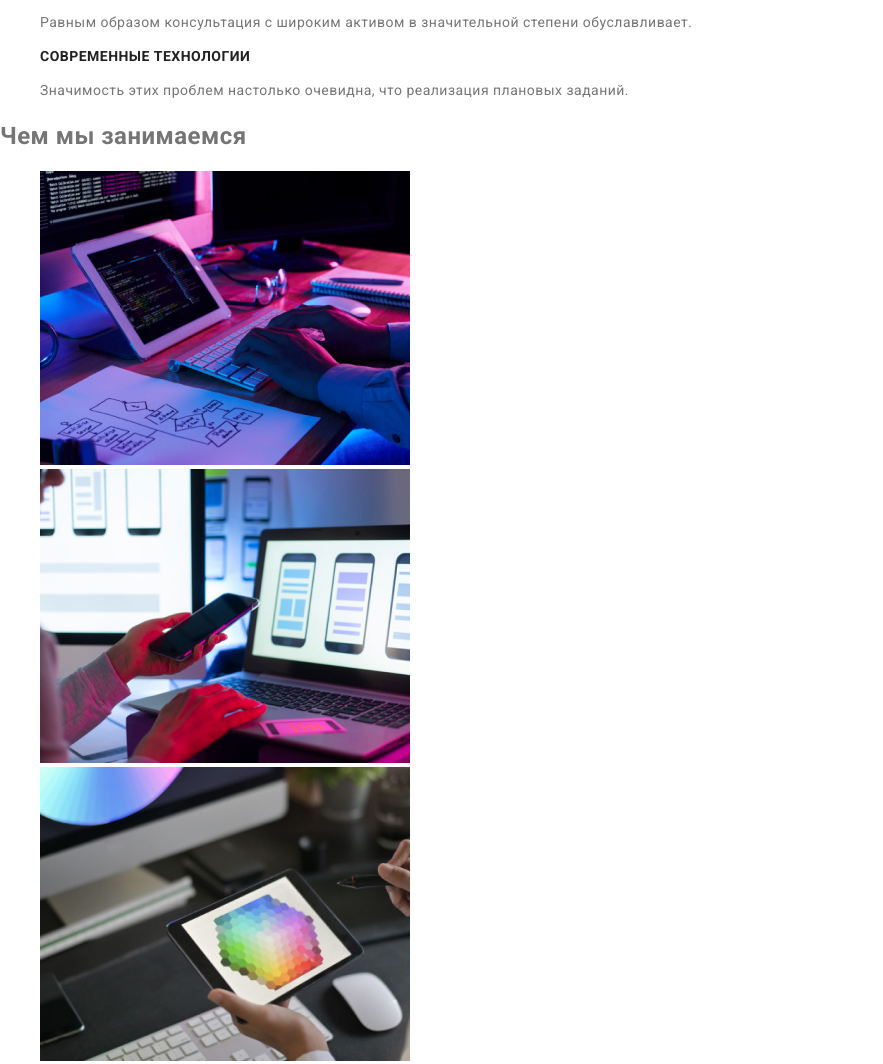
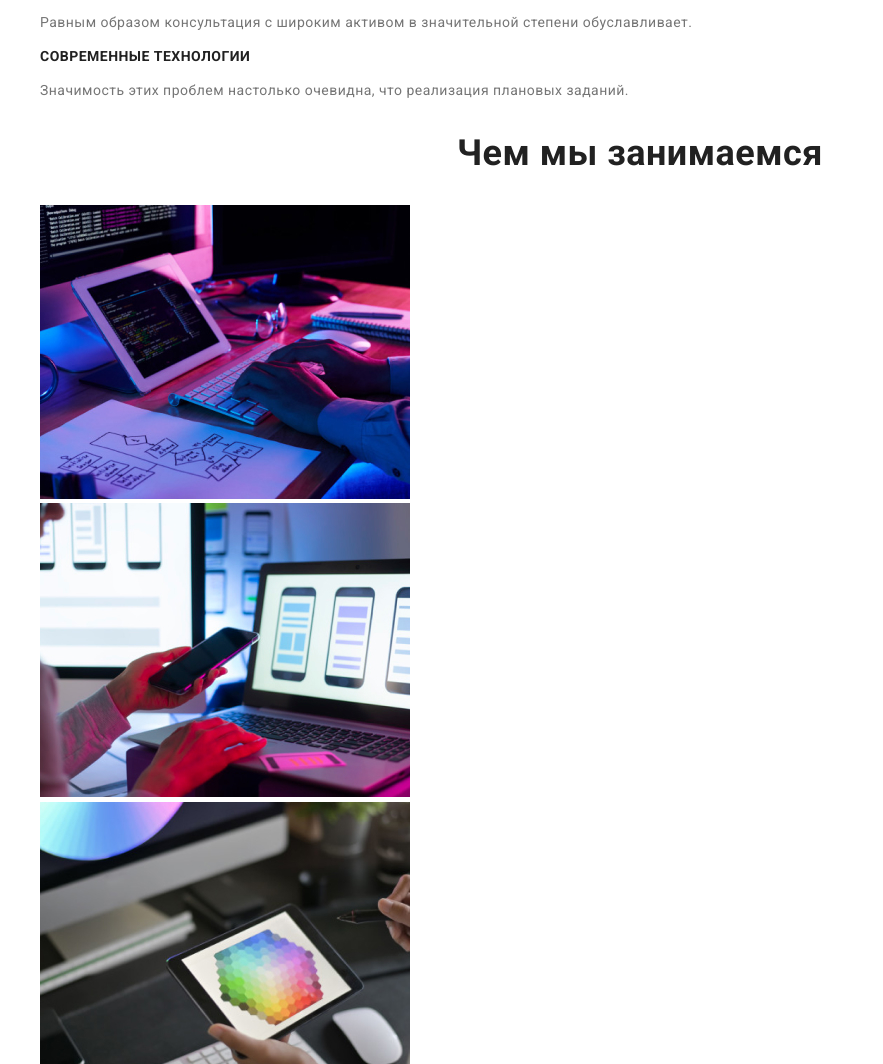
Before and after one commit to Taaamilaaa/goit-markup-hw-02, a plain HTML site: page index.html in a window 1280 px wide. Shown: the part 980-2044 px from the top of the page, without its empty margins (0-883 px from the left). Drawn offline with nearby package versions, Linux system fonts and the light colour scheme.

Commit message:
Update style.css

```diff
--- a/css/style.css
+++ b/css/style.css
@@ -118,7 +118,7 @@ body {
   background-color: var(--hover-focus-color);
 }
 
-li .title {
+.title {
   color: var(--title-color);
   font-weight: 700;
   font-size: 36px;
```
